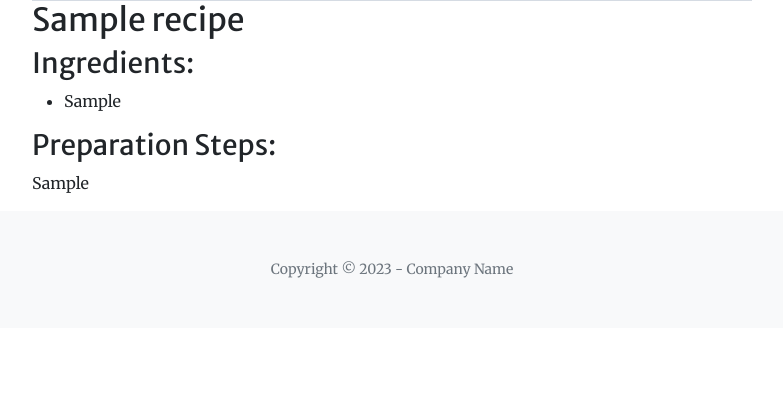
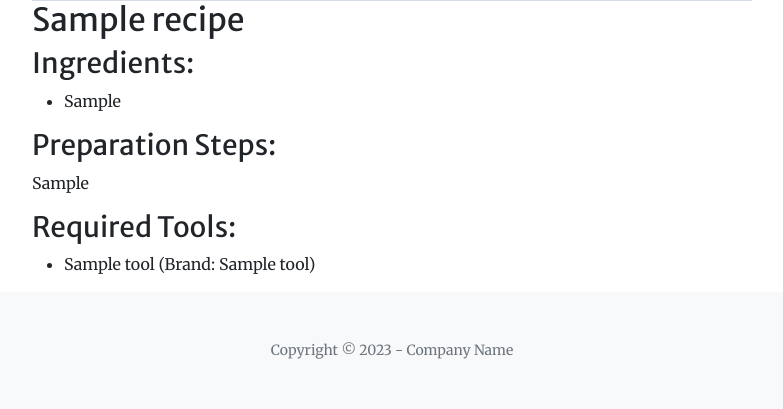
Before and after one commit to hpatnadeeshan/MS-3, a Flask app: template recipehub/templates/recipe.html in a window 1280 px wide. Shown: the part 595-1004 px from the top of the page, without its empty margins (248-1031 px from the left). Before the commit the page ends 873 px from the top, so only its background shows below. Run offline with Flask 3, Linux system fonts and the light colour scheme; the template is opened without the code that fills it: values that come from a table or form of the project are taken from there, others are empty; tables that the repository leaves empty hold one stand-in row (values such as "Sample post"); grey boxes marked "Sample" are stand-in pictures; some libraries are stand-ins or nearby versions.

Commit message:
retrieve data for tools from database

```diff
--- a/recipehub/templates/recipe.html
+++ b/recipehub/templates/recipe.html
@@ -24,6 +24,14 @@
                 {% endfor %}
             </ul>
 
+            {% if tools %}
+            <h3>Required Tools:</h3>
+            <ul>
+                {% for tool in tools %}
+                    <li>{{ tool.tool_name }}{% if tool.brand_name and tool.brand_name != 'Any' %} (Brand: {{ tool.brand_name }}){% endif %}</li>
+                {% endfor %}
+            </ul>
+        {% endif %}
 
         </div>
     </div>
```
